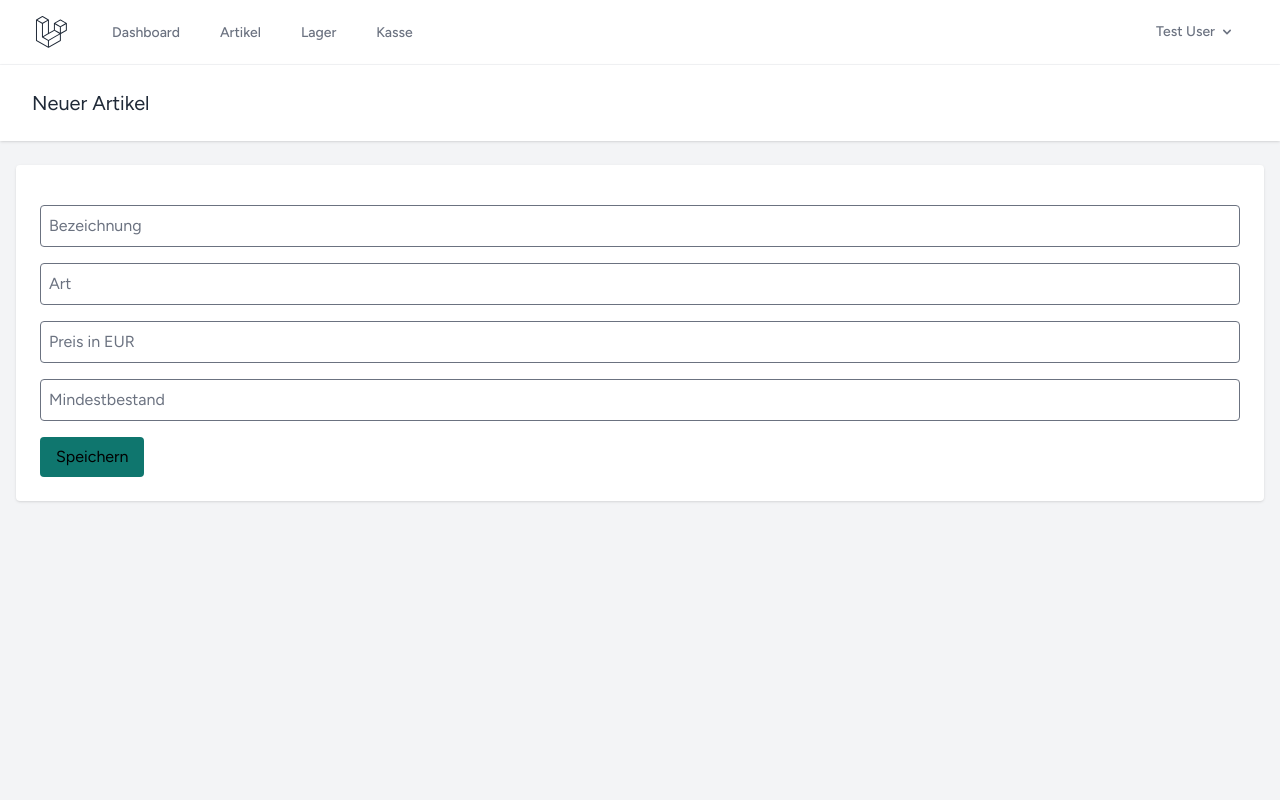
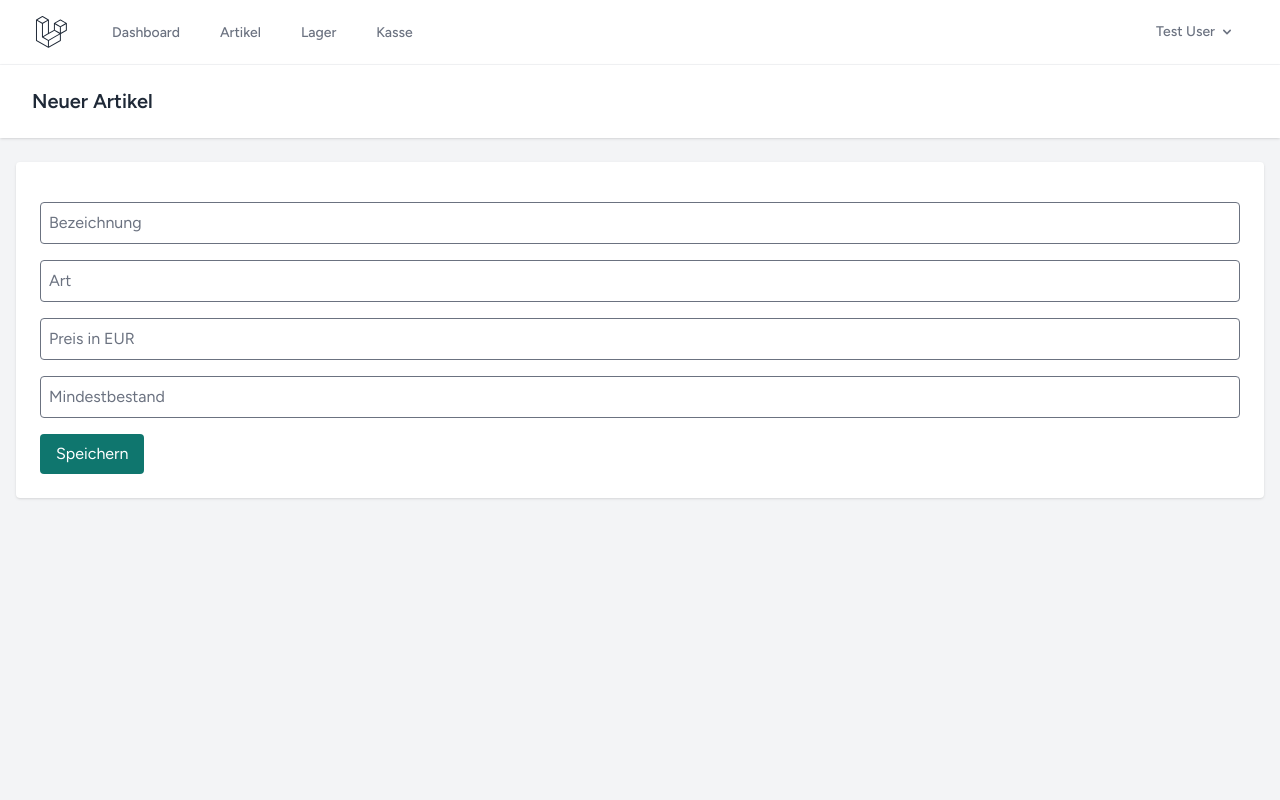
Before and after one commit to Gitm3h/Projekt-Neumann, a Laravel app: page /articles/create in a window 1280 px wide. Run offline with Laravel 12, Linux system fonts and the light colour scheme; a user stored in the database is signed in; data comes from the database, SQL or seed files in the repository; style sheets or scripts are compiled from the project's sources.

Commit message:
fix: added missing hyphens

```diff
--- a/resources/views/articles/create.blade.php
+++ b/resources/views/articles/create.blade.php
@@ -1,6 +1,6 @@
 <x-app-layout>
     <x-slot name="header">
-        <h2 class="font semibold text-xl text-gray-800 leading tight">
+        <h2 class="font-semibold text-xl text-gray-800 leading-tight">
             Neuer Artikel
         </h2>
     </x-slot>
@@ -13,7 +13,7 @@
             <div><input name="type" placeholder="Art" class="w-full border rounded p-2"></div>
             <div><input name="price" placeholder="Preis in EUR" class="w-full border rounded p-2"></div>
             <div><input name="min_stock" placeholder="Mindestbestand" class="w-full border rounded p-2"></div>
-            <button class="px-4 py-2 bg-teal-700 text white rounded">Speichern</button>
+            <button class="px-4 py-2 bg-teal-700 text-white rounded">Speichern</button>
         </form>
     </div>
 </x-app-layout>
```
